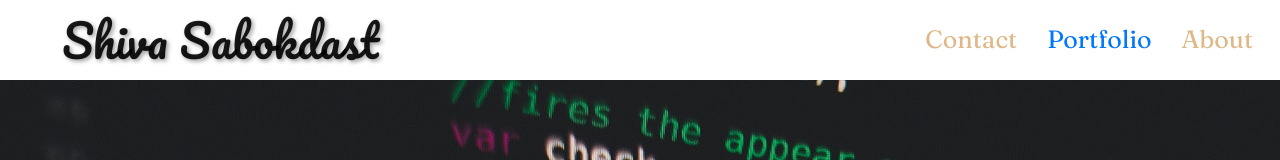
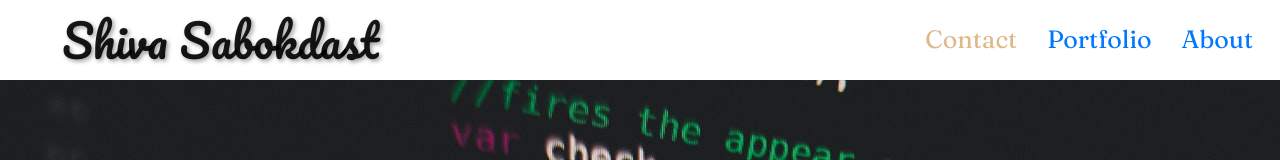
Before and after one commit to shiva-shiva/React-Portfolio, a React (Create React App) app: page /Contact in a window 1280 px wide. Shown: the top 160 px of the page. Built offline with nearby package versions, Linux system fonts and the light colour scheme.

Commit message:
fix navlink color

```diff
--- a/src/components/Navbar/navbar.js
+++ b/src/components/Navbar/navbar.js
@@ -9,7 +9,7 @@ function Navbar() {
                 <button className="navbar-toggler" type="button" data-bs-toggle="collapse" data-bs-target="#navbarTogglerDemo03" aria-controls="navbarTogglerDemo03" aria-expanded="false" aria-label="Toggle navigation">
                     <span className="navbar-toggler-icon" />
                 </button>
-                <NavLink className="navbar-brand" to="/">Shiva Sabokdast</NavLink>
+                <NavLink className="navbar-brand" to="/"  exact={true}>Shiva Sabokdast</NavLink>
                 <div className="collapse navbar-collapse" id="navbarTogglerDemo03">
                     <ul className="navbar-nav ms-auto mb-2 mb-lg-0 justify-content-end">
                         <li className="nav-item">
@@ -19,7 +19,7 @@ function Navbar() {
                             <NavLink className="nav-link" to="./portfolio" activeClassName="activeStyle">Portfolio</NavLink>
                         </li>
                         <li className="nav-item">
-                            <NavLink className="nav-link" to="/" activeClassName="activeStyle" >About</NavLink>
+                            <NavLink className="nav-link" to="/"   exact={true} activeClassName="activeStyle" >About</NavLink>
                         </li>
                     </ul>
                 </div>
```
